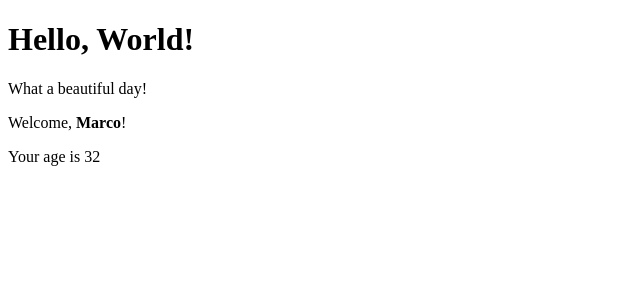
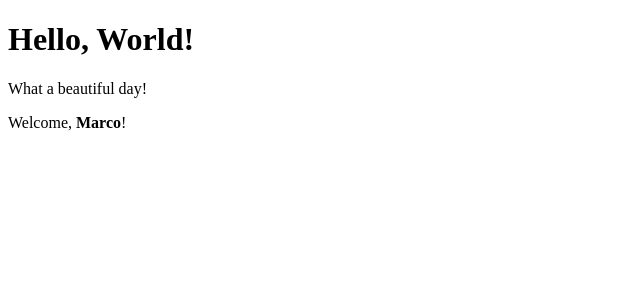
Before and after one commit to msimile/jsx-exercises, a React (Create React App) app in the folder react-exercises/: page / in a window 1280 px wide. Shown: the top 300 px of the page, without its empty margins (0-640 px from the left). Built offline with nearby package versions, Linux system fonts and the light colour scheme.

Commit message:
feat: conditional_rendering-01 complete

```diff
--- a/react-exercises/src/Age.js
+++ b/react-exercises/src/Age.js
@@ -2,7 +2,7 @@ import React from "react";
 
 export class Age extends React.Component {
   render() {
-    return <p>Your age is {this.props.age}</p>;
+    return this.props.age > 18 && <p>Your age is {this.props.age}</p>;
   }
 }
 
--- a/react-exercises/src/App.js
+++ b/react-exercises/src/App.js
@@ -7,7 +7,7 @@ export class App extends React.Component {
     return (
       <div>
         <Hello />
-        <Welcome name={<strong>Marco</strong>} age={31} />
+        <Welcome name={<strong>Marco</strong>}/>
       </div>
     );
   }
--- a/react-exercises/src/Welcome.js
+++ b/react-exercises/src/Welcome.js
@@ -6,7 +6,7 @@ export class Welcome extends React.Component {
     return (
       <div>
         <p>Welcome, {this.props.name}!</p>
-        <Age age={32} />
+        <Age age={18} />
       </div>
     );
   }
```
